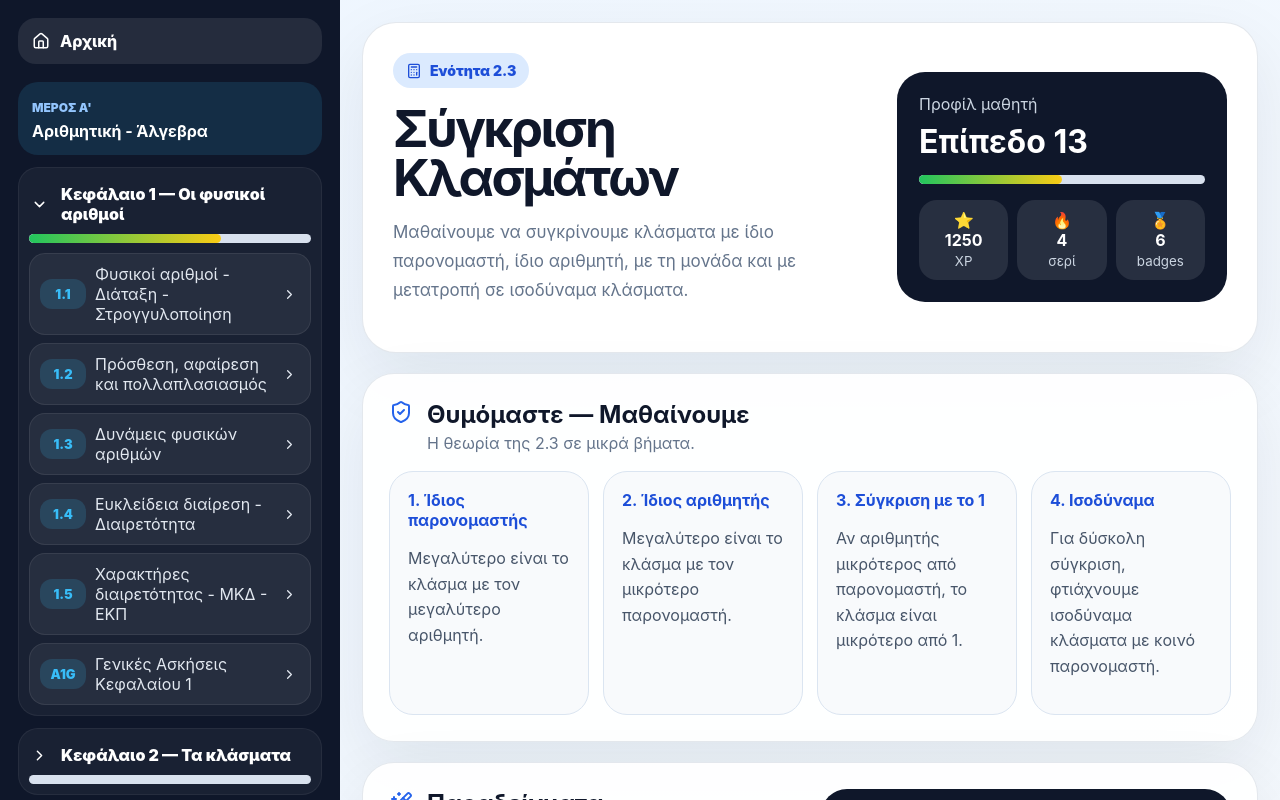
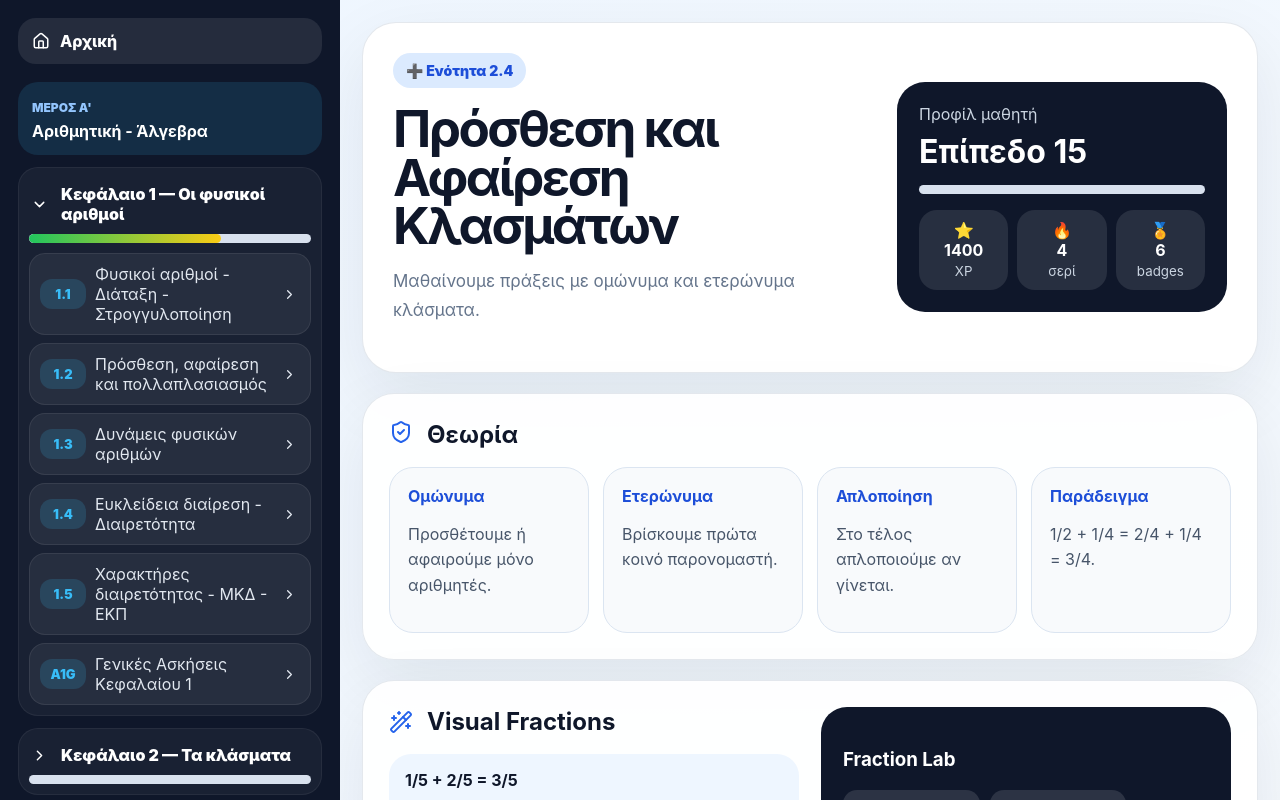
Before and after one commit to ntinos-aristotelio/mathimatika-a-gim, a React (Vite) app: page / in a window 1280 px wide. Both pictures are taken after a click on the button "Δες τα μαθήματα". Shown: the top 800 px of the page. Built offline with nearby package versions, Linux system fonts and the light colour scheme.

Commit message:
Add files via upload

```diff
--- a/src/main.jsx
+++ b/src/main.jsx
@@ -601,6 +601,67 @@ const teacherQuiz23 = [
   { tag: 'Άσκηση 46', question: 'Σύγκρινε το νέο κλάσμα 9/10 με τη μονάδα.', options: ['< 1', '> 1', '= 1'], answer: '< 1', explanation: '9/10 έχει αριθμητή μικρότερο από παρονομαστή.' },
 ]
 
+
+const quiz24 = [
+ { question:'Πόσο κάνει 1/5 + 2/5;', options:['4/5','3/5','2/10','1/10'], answer:'3/5', tip:'Στα ομώνυμα προσθέτουμε μόνο αριθμητές.'},
+ { question:'Πόσο κάνει 7/8 - 3/8;', options:['1/2','4/8','3/8','5/8'], answer:'4/8', tip:'Αφαιρούμε τους αριθμητές.'},
+ { question:'Τι κάνουμε πρώτα στα ετερώνυμα κλάσματα;', options:['Βρίσκουμε κοινό παρονομαστή','Προσθέτουμε αριθμητές','Απλοποιούμε πάντα','Αλλάζουμε μόνο παρονομαστή'], answer:'Βρίσκουμε κοινό παρονομαστή', tip:'Χρειαζόμαστε κοινό παρονομαστή.'}
+]
+
+const teacherQuiz24 = [
+ { tag:'Άσκηση 47', question:'1/3 + 1/3 = ?', options:['2/3','1/6','2/6','1'], answer:'2/3', explanation:'1+1=2.'},
+ { tag:'Άσκηση 48', question:'5/8 - 1/8 = ?', options:['1/2','4/8','3/8','5/16'], answer:'4/8', explanation:'5-1=4.'},
+ { tag:'Άσκηση 49', question:'1/2 + 1/4 = ?', options:['2/6','3/4','1/4','2/4'], answer:'3/4', explanation:'1/2=2/4, άρα 2/4+1/4=3/4.'},
+ { tag:'Άσκηση 50', question:'3/4 - 1/2 = ?', options:['1/4','2/4','1/2','3/8'], answer:'1/4', explanation:'1/2=2/4, άρα 3/4-2/4=1/4.'},
+]
+
+function Lesson24() {
+ const [xp,setXp]=useState(1400)
+ const addXp=(n)=>setXp(v=>v+n)
+ return (
+  <main className="appGrid">
+   <section className="lessonHero">
+    <div>
+      <div className="pill blue">➕ Ενότητα 2.4</div>
+      <h1>Πρόσθεση και Αφαίρεση Κλασμάτων</h1>
+      <p>Μαθαίνουμε πράξεις με ομώνυμα και ετερώνυμα κλάσματα.</p>
+    </div>
+    <ProfileCard xp={xp}/>
+   </section>
+
+   <section className="contentPanel">
+    <div className="sectionHeader"><ShieldCheck/><div><h2>Θεωρία</h2></div></div>
+    <div className="theoryGrid">
+      <article><b>Ομώνυμα</b><p>Προσθέτουμε ή αφαιρούμε μόνο αριθμητές.</p></article>
+      <article><b>Ετερώνυμα</b><p>Βρίσκουμε πρώτα κοινό παρονομαστή.</p></article>
+      <article><b>Απλοποίηση</b><p>Στο τέλος απλοποιούμε αν γίνεται.</p></article>
+      <article><b>Παράδειγμα</b><p>1/2 + 1/4 = 2/4 + 1/4 = 3/4.</p></article>
+    </div>
+   </section>
+
+   <section className="contentPanel twoCol">
+    <div>
+      <div className="sectionHeader small"><Wand2/><h2>Visual Fractions</h2></div>
+      <div className="example"><b>1/5 + 2/5 = 3/5</b><p>Ίδιος παρονομαστής.</p></div>
+      <div className="example"><b>3/4 - 1/2 = 1/4</b><p>Μετατρέπουμε σε ομώνυμα.</p></div>
+    </div>
+    <div className="practiceBox">
+      <h3>Fraction Lab</h3>
+      <div className="numberChips"><span>1/2 + 1/4 = 3/4</span><span>5/8 - 1/8 = 4/8</span></div>
+    </div>
+   </section>
+
+   <StandardQuiz title="Quiz Αστραπή — 2.4" subtitle="Πράξεις κλασμάτων." items={quiz24} addXp={addXp}/>
+   <ExtraTeacherQuiz title="Extra Quiz Καθηγητή — 2.4" items={teacherQuiz24} addXp={addXp}/>
+
+   <section className="bossPanel">
+    <div><div className="pill danger">⚗️ Boss Challenge</div><h2>Ο Αλχημιστής των Κλασμάτων</h2></div>
+    <div className="badgeWin">🏅 Ολοκλήρωσες την 2.4!</div>
+   </section>
+  </main>
+ )
+}
+
 function ProgressBar({ value }) {
   return <div className="progress"><span style={{ width: `${value}%` }} /></div>
 }
@@ -1626,7 +1687,7 @@ function ComingSoon({ id }) {
 }
 
 function Platform({ goHome }) {
-  const [activeLesson, setActiveLesson] = useState('2.3')
+  const [activeLesson, setActiveLesson] = useState('2.4')
   const [drawerOpen, setDrawerOpen] = useState(false)
 
   return (
@@ -1634,7 +1695,7 @@ function Platform({ goHome }) {
       <Sidebar activeLesson={activeLesson} setActiveLesson={setActiveLesson} goHome={goHome} />
       <div className="platformContent">
         <MobileHeader openMenu={() => setDrawerOpen(true)} goHome={goHome} />
-        {activeLesson === '1.1' ? <Lesson11 /> : activeLesson === '1.2' ? <Lesson12 /> : activeLesson === '1.3' ? <Lesson13 /> : activeLesson === '1.4' ? <Lesson14 /> : activeLesson === '1.5' ? <Lesson15 /> : activeLesson === 'A1G' ? <LessonA1G /> : activeLesson === '2.1' ? <Lesson21 /> : activeLesson === '2.2' ? <Lesson22 /> : activeLesson === '2.3' ? <Lesson23 /> : <ComingSoon id={activeLesson} />}
+        {activeLesson === '1.1' ? <Lesson11 /> : activeLesson === '1.2' ? <Lesson12 /> : activeLesson === '1.3' ? <Lesson13 /> : activeLesson === '1.4' ? <Lesson14 /> : activeLesson === '1.5' ? <Lesson15 /> : activeLesson === 'A1G' ? <LessonA1G /> : activeLesson === '2.1' ? <Lesson21 /> : activeLesson === '2.2' ? <Lesson22 /> : activeLesson === '2.3' ? <Lesson23 /> : activeLesson === '2.4' ? <Lesson24 /> : <ComingSoon id={activeLesson} />}
       </div>
       <MobileDrawer open={drawerOpen} close={() => setDrawerOpen(false)} activeLesson={activeLesson} setActiveLesson={setActiveLesson} goHome={goHome} />
     </div>
```
